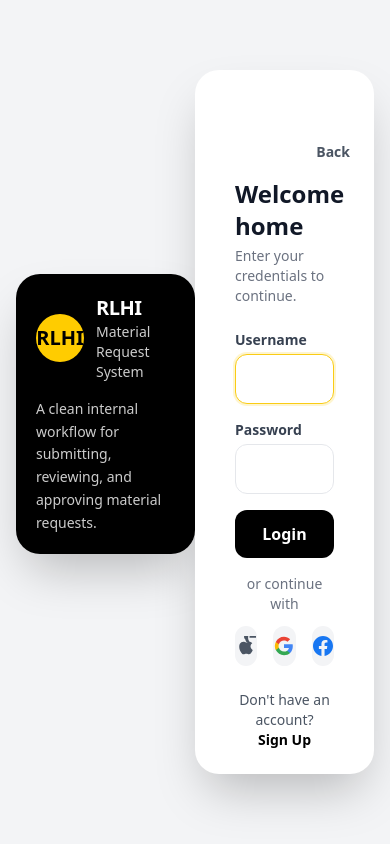
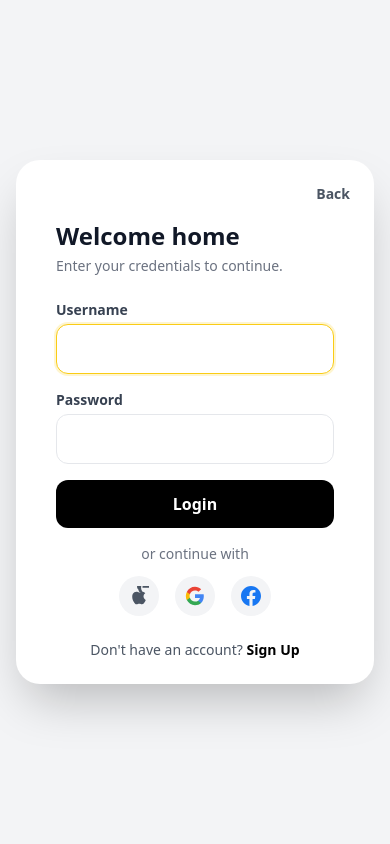
Before and after one commit to perezmark28/RLI-materialsReq, a PHP site: page /RLI-materialsReq/app/Views/auth/split.php in a window 390 px wide. Run offline with PHP 8.4, Linux system fonts and the light colour scheme; some libraries are stand-ins or nearby versions.

Commit message:
Update split.php

```diff
--- a/app/Views/auth/split.php
+++ b/app/Views/auth/split.php
@@ -33,26 +33,9 @@ $showSignup = ($initialForm === 'signup');
   </style>
 </head>
 <body class="min-h-screen bg-gray-100 flex items-center justify-center p-4">
-  <div class="w-full max-w-5xl md:hidden mb-4">
-    <div class="rounded-3xl bg-black text-white p-5 shadow-2xl">
-      <div class="flex items-center gap-3">
-        <div class="h-12 w-12 rounded-full bg-[#FFCC00] flex items-center justify-center shrink-0">
-          <span class="text-xl font-black text-black">RLHI</span>
-        </div>
-        <div>
-          <div class="text-xl font-bold tracking-tight">RLHI</div>
-          <div class="text-white/80 text-sm">Material Request System</div>
-        </div>
-      </div>
-      <p class="mt-4 text-white/80 text-sm leading-relaxed">
-        A clean internal workflow for submitting, reviewing, and approving material requests.
-      </p>
-    </div>
-  </div>
-
-  <div id="authWrapper" class="w-full max-w-5xl bg-white rounded-3xl shadow-2xl overflow-hidden flex flex-col md:flex-row md:min-h-[640px] relative">
+  <div id="authWrapper" class="w-full max-w-5xl bg-white rounded-3xl shadow-2xl overflow-hidden flex flex-col lg:flex-row lg:min-h-[640px] relative">
     <!-- Left slot: Signup form (visible when decorative has slid right) -->
-    <div class="w-full md:w-1/2 md:min-h-[640px] flex flex-col justify-center p-6 md:p-8 lg:p-10 relative z-10">
+    <div id="signupSide" class="w-full lg:w-1/2 lg:min-h-[640px] flex flex-col justify-center p-6 lg:p-10 relative z-10 <?php echo $showSignup ? '' : 'hidden'; ?> lg:flex">
       <div id="signupFormWrap" class="form-fade max-w-sm mx-auto w-full <?php echo $showSignup ? 'opacity-100' : 'opacity-0 pointer-events-none absolute inset-0 flex items-center'; ?>" style="<?php echo !$showSignup ? 'visibility: hidden' : ''; ?>">
         <div class="w-full px-4">
           <h1 class="text-2xl font-bold text-gray-900">Create account</h1>
@@ -110,8 +93,8 @@ $showSignup = ($initialForm === 'signup');
     </div>
 
     <!-- Right slot: Login form (visible when decorative is on left) -->
-    <div class="w-full md:w-1/2 md:min-h-[640px] flex flex-col justify-center p-6 md:p-8 lg:p-10 relative z-10">
-      <a href="<?php echo $base; ?>/" class="md:absolute md:top-6 md:right-6 text-sm font-semibold text-gray-600 hover:text-black z-20 self-end mb-4 md:mb-0">Back</a>
+    <div id="loginSide" class="w-full lg:w-1/2 lg:min-h-[640px] flex flex-col justify-center p-6 lg:p-10 relative z-10 <?php echo $showSignup ? 'hidden' : ''; ?> lg:flex">
+      <a href="<?php echo $base; ?>/" class="lg:absolute lg:top-6 lg:right-6 text-sm font-semibold text-gray-600 hover:text-black z-20 self-end mb-4 lg:mb-0">Back</a>
       <div id="loginFormWrap" class="form-fade max-w-sm mx-auto w-full <?php echo $showSignup ? 'opacity-0 pointer-events-none absolute inset-0 flex items-center' : 'opacity-100'; ?>" style="<?php echo $showSignup ? 'visibility: hidden' : ''; ?>">
         <div class="w-full px-4">
           <h1 class="text-2xl font-bold text-gray-900">Welcome home</h1>
@@ -161,7 +144,7 @@ $showSignup = ($initialForm === 'signup');
     </div>
 
     <!-- Decorative panel overlay (tablet/desktop only): slides left → right (0.6s ease-in-out) -->
-    <div id="decorativePanel" class="panel-slide hidden md:flex absolute top-0 bottom-0 w-1/2 z-20 flex-col justify-between p-8 lg:p-10 bg-black text-white rounded-l-3xl <?php echo $showSignup ? 'left-1/2 rounded-l-none rounded-r-3xl' : 'left-0'; ?>">
+    <div id="decorativePanel" class="panel-slide hidden lg:flex absolute top-0 bottom-0 w-1/2 z-20 flex-col justify-between p-8 lg:p-10 bg-black text-white rounded-l-3xl <?php echo $showSignup ? 'left-1/2 rounded-l-none rounded-r-3xl' : 'left-0'; ?>">
       <div>
         <div class="flex items-center gap-3">
           <div class="h-12 w-12 rounded-full bg-[#FFCC00] flex items-center justify-center shrink-0">
@@ -185,11 +168,17 @@ $showSignup = ($initialForm === 'signup');
       const decorativePanel = document.getElementById('decorativePanel');
       const loginWrap = document.getElementById('loginFormWrap');
       const signupWrap = document.getElementById('signupFormWrap');
+      const loginSide = document.getElementById('loginSide');
+      const signupSide = document.getElementById('signupSide');
       const showSignupBtn = document.getElementById('showSignupBtn');
       const showLoginBtn = document.getElementById('showLoginBtn');
-      const canSlidePanel = window.matchMedia && window.matchMedia('(min-width: 768px)').matches;
+      const canSlidePanel = window.matchMedia && window.matchMedia('(min-width: 1024px)').matches;
 
       function showSignup() {
+        if (!canSlidePanel) {
+          signupSide?.classList.remove('hidden');
+          loginSide?.classList.add('hidden');
+        }
         if (decorativePanel && canSlidePanel) {
           decorativePanel.classList.remove('left-0', 'rounded-l-3xl');
           decorativePanel.classList.add('left-1/2', 'rounded-r-3xl', 'rounded-l-none');
@@ -201,6 +190,10 @@ $showSignup = ($initialForm === 'signup');
       }
 
       function showLogin() {
+        if (!canSlidePanel) {
+          loginSide?.classList.remove('hidden');
+          signupSide?.classList.add('hidden');
+        }
         if (decorativePanel && canSlidePanel) {
           decorativePanel.classList.remove('left-1/2', 'rounded-r-3xl', 'rounded-l-none');
           decorativePanel.classList.add('left-0', 'rounded-l-3xl');
```
